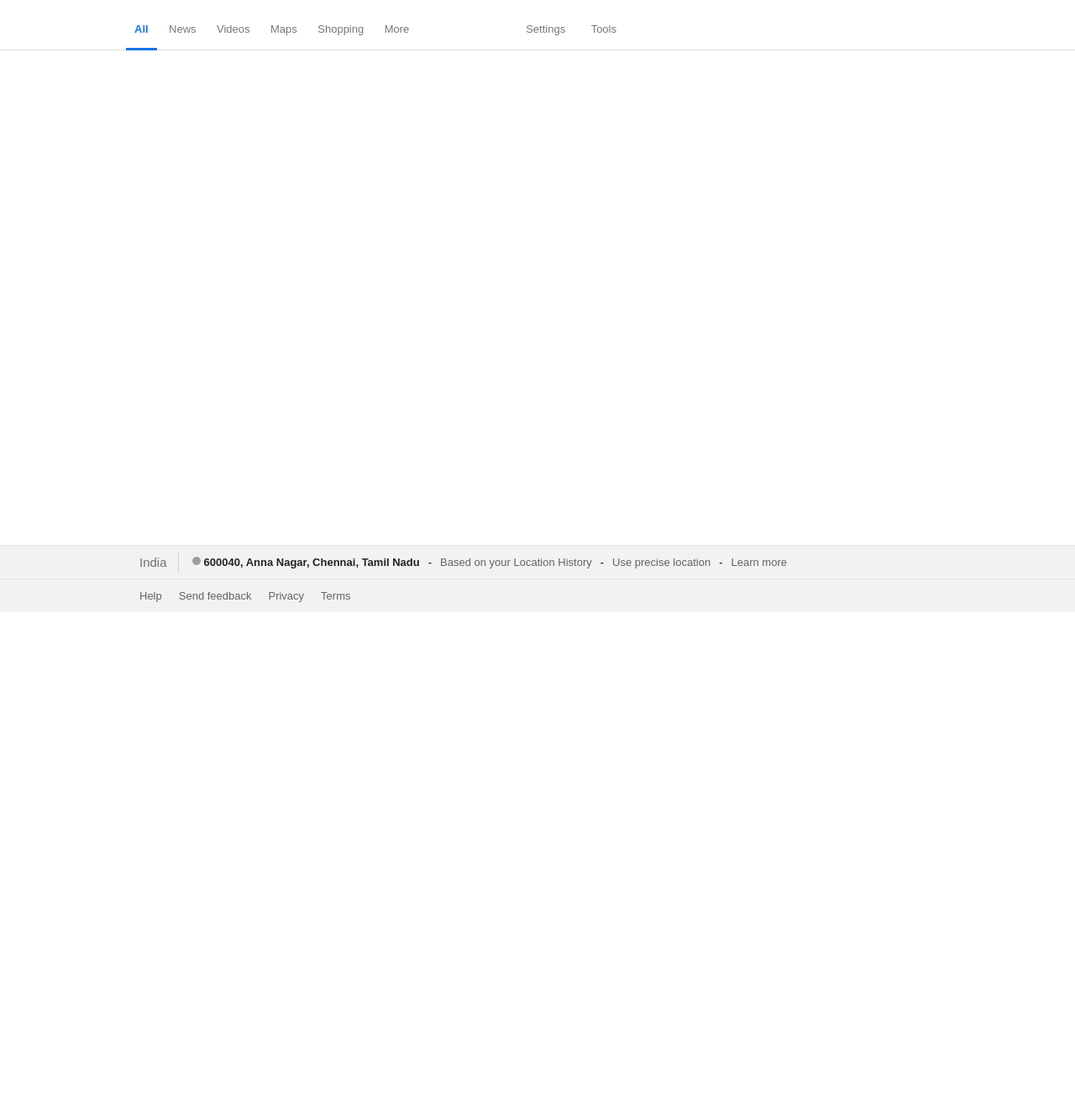
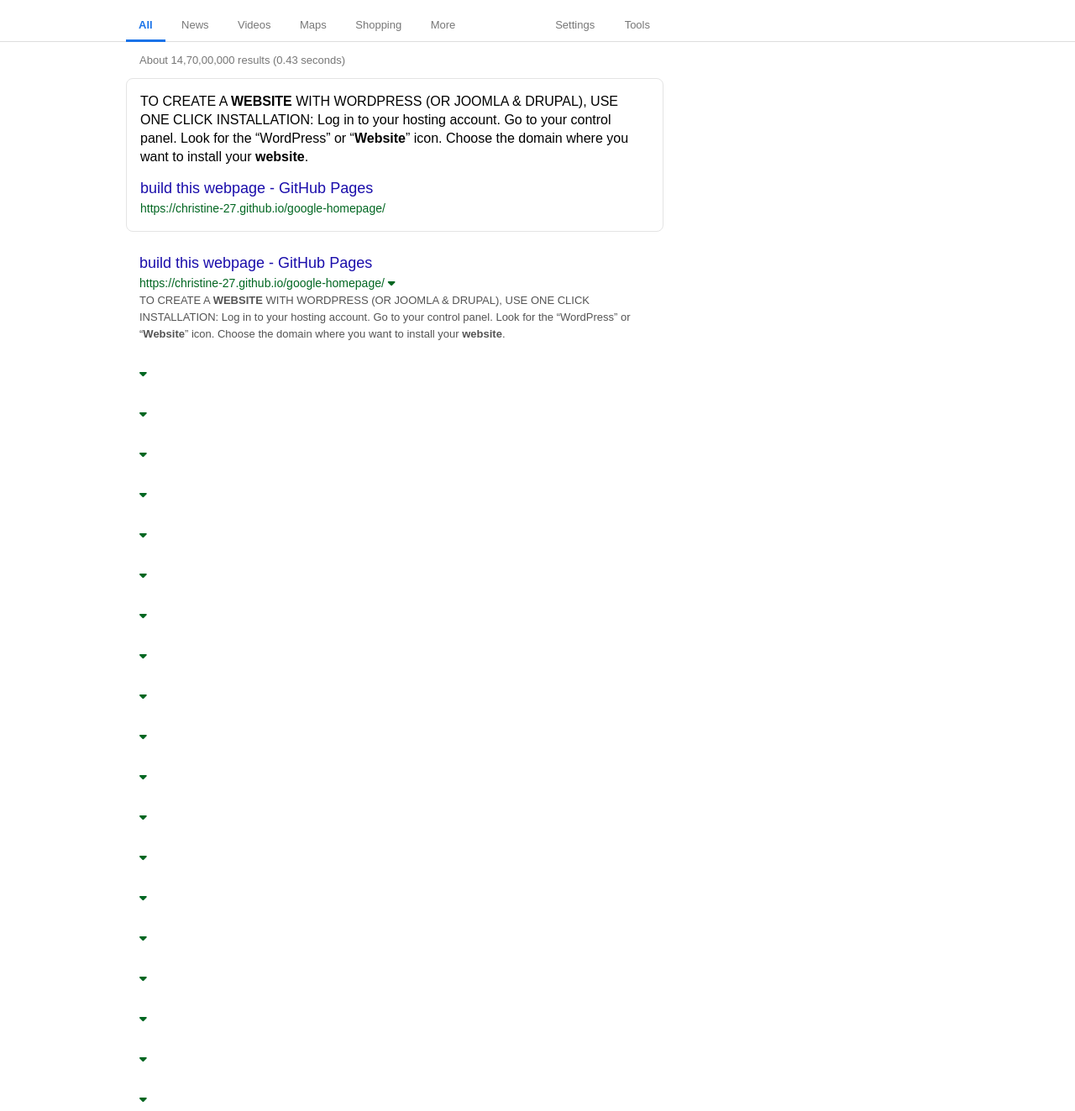
Before and after one commit to Mugilan23/google-search-results, a plain HTML site: page index.html in a window 1280 px wide. Shown: the part 71-1394 px from the top of the page at 84% size. Before the commit the page ends 800 px from the top, so only its background shows below. Drawn offline with Linux system fonts and the light colour scheme.

Commit message:
Add result template

```diff
--- a/index.html
+++ b/index.html
@@ -37,7 +37,166 @@
 		</div>
 	</header>
 
-	<main></main>
+	<main>
+		<p id="result-stats">About 14,70,00,000 results (0.43 seconds)</p>
+		<div id="main-result">
+			<p class="result-big">TO CREATE A <strong>WEBSITE</strong> WITH WORDPRESS (OR JOOMLA & DRUPAL), USE ONE
+				CLICK
+				INSTALLATION: Log
+				in to your
+				hosting account. Go to your control panel. Look for the “WordPress” or “<strong>Website</strong>” icon.
+				Choose the domain
+				where you want to install your <strong>website</strong>.</p>
+			<a href="#">
+				<cite>https://christine-27.github.io/google-homepage/</cite>
+				<h3>build this webpage - GitHub Pages</h3>
+			</a>
+		</div>
+		<div class="result">
+			<a href="#">
+				<cite>https://christine-27.github.io/google-homepage/ <i class="fas fa-caret-down"></i></cite>
+				<h3>build this webpage - GitHub Pages</h3>
+			</a>
+			<p>TO CREATE A <strong>WEBSITE</strong> WITH WORDPRESS (OR JOOMLA & DRUPAL), USE ONE CLICK INSTALLATION: Log
+				in to your
+				hosting account. Go to your control panel. Look for the “WordPress” or “<strong>Website</strong>” icon.
+				Choose the domain
+				where you want to install your <strong>website</strong>.</p>
+		</div>
+		<div class="result">
+			<a href="#">
+				<cite> <i class="fas fa-caret-down"></i></cite>
+				<h3></h3>
+			</a>
+			<p></p>
+		</div>
+		<div class="result">
+			<a href="#">
+				<cite> <i class="fas fa-caret-down"></i></cite>
+				<h3></h3>
+			</a>
+			<p></p>
+		</div>
+		<div class="result">
+			<a href="#">
+				<cite> <i class="fas fa-caret-down"></i></cite>
+				<h3></h3>
+			</a>
+			<p></p>
+		</div>
+		<div class="result">
+			<a href="#">
+				<cite> <i class="fas fa-caret-down"></i></cite>
+				<h3></h3>
+			</a>
+			<p></p>
+		</div>
+		<div class="result">
+			<a href="#">
+				<cite> <i class="fas fa-caret-down"></i></cite>
+				<h3></h3>
+			</a>
+			<p></p>
+		</div>
+		<div class="result">
+			<a href="#">
+				<cite> <i class="fas fa-caret-down"></i></cite>
+				<h3></h3>
+			</a>
+			<p></p>
+		</div>
+		<div class="result">
+			<a href="#">
+				<cite> <i class="fas fa-caret-down"></i></cite>
+				<h3></h3>
+			</a>
+			<p></p>
+		</div>
+		<div class="result">
+			<a href="#">
+				<cite> <i class="fas fa-caret-down"></i></cite>
+				<h3></h3>
+			</a>
+			<p></p>
+		</div>
+		<div class="result">
+			<a href="#">
+				<cite> <i class="fas fa-caret-down"></i></cite>
+				<h3></h3>
+			</a>
+			<p></p>
+		</div>
+		<div class="result">
+			<a href="#">
+				<cite> <i class="fas fa-caret-down"></i></cite>
+				<h3></h3>
+			</a>
+			<p></p>
+		</div>
+		<div class="result">
+			<a href="#">
+				<cite> <i class="fas fa-caret-down"></i></cite>
+				<h3></h3>
+			</a>
+			<p></p>
+		</div>
+		<div class="result">
+			<a href="#">
+				<cite> <i class="fas fa-caret-down"></i></cite>
+				<h3></h3>
+			</a>
+			<p></p>
+		</div>
+		<div class="result">
+			<a href="#">
+				<cite> <i class="fas fa-caret-down"></i></cite>
+				<h3></h3>
+			</a>
+			<p></p>
+		</div>
+		<div class="result">
+			<a href="#">
+				<cite> <i class="fas fa-caret-down"></i></cite>
+				<h3></h3>
+			</a>
+			<p></p>
+		</div>
+		<div class="result">
+			<a href="#">
+				<cite> <i class="fas fa-caret-down"></i></cite>
+				<h3></h3>
+			</a>
+			<p></p>
+		</div>
+		<div class="result">
+			<a href="#">
+				<cite> <i class="fas fa-caret-down"></i></cite>
+				<h3></h3>
+			</a>
+			<p></p>
+		</div>
+		<div class="result">
+			<a href="#">
+				<cite> <i class="fas fa-caret-down"></i></cite>
+				<h3></h3>
+			</a>
+			<p></p>
+		</div>
+		<div class="result">
+			<a href="#">
+				<cite> <i class="fas fa-caret-down"></i></cite>
+				<h3></h3>
+			</a>
+			<p></p>
+		</div>
+		<div class="result">
+			<a href="#">
+				<cite> <i class="fas fa-caret-down"></i></cite>
+				<h3></h3>
+			</a>
+			<p></p>
+		</div>
+	</main>
 
 	<footer>
 		<div id="top">
--- a/style.css
+++ b/style.css
@@ -31,7 +31,7 @@
   border-radius: 40px;
   margin-left: 25px;
   height: 45px;
-  width: 600px;
+  width: 640px;
 }
 
 #search-bar input {
@@ -95,8 +95,8 @@
   flex-direction: row;
   align-items: center;
   justify-content: space-between;
-  height: 50px;
-  width: 600px;
+  height: 40px;
+  width: 640px;
   margin-left: 150px;
 }
 
@@ -105,14 +105,14 @@
   text-decoration: none;
   font-size: 13px;
   margin: 0;
-  padding: 0 10px;
+  padding: 0 15px;
 }
 
 #left a:first-child {
   color: #1a73e8;
   border-bottom: 3px solid #1a73e8;
   font-weight: bold;
-  padding-bottom: 15px;
+  padding-bottom: 10px;
 }
 #left a:first-child:hover {
   color: #1a73e8;
@@ -135,7 +135,7 @@
 }
 
 footer {
-  position: absolute;
+  position: relative;
   width: 100%;
   background: #f2f2f2;
   left: 0;
@@ -199,3 +199,83 @@
   margin-left: 0;
   margin-right: 20px;
 }
+
+main {
+  width: 640px;
+  margin-left: 150px;
+}
+
+main a {
+  text-decoration: none;
+}
+
+#result-stats {
+  line-height: 43px;
+  padding-left: 16px;
+  padding-right: 8px;
+  font-size: small;
+  color: #777;
+}
+
+#main-result {
+  border: 1px solid #e4e4e4;
+  padding: 16px;
+  border-radius: 8px;
+  margin-bottom: 26px;
+}
+
+.result-big {
+  font-size: 16px;
+  line-height: 1.375;
+  padding-bottom: 15px;
+}
+
+#main-result a {
+  display: flex;
+  flex-direction: column-reverse;
+  margin: 0;
+}
+
+#main-result a h3,
+.result h3 {
+  font-size: 18px;
+  line-height: 1.33;
+  color: #1a0dab;
+  font-weight: normal;
+}
+
+#main-result a cite,
+.result cite {
+  font-size: 14px;
+  line-height: 1.43;
+  padding-top: 1px;
+  padding-bottom: 1px;
+  color: #006621;
+  font-style: normal;
+  text-decoration: none;
+}
+
+.result {
+  padding-left: 16px;
+  margin-bottom: 26px;
+}
+
+.result a {
+  display: flex;
+  flex-direction: column-reverse;
+  margin: 0;
+}
+
+.result a h3:hover,
+.result a cite:hover ~ h3,
+#main-result a h3:hover,
+#main-result a cite:hover ~ h3 {
+  text-decoration: underline;
+}
+
+.result p {
+  line-height: 1.54;
+  color: #545454;
+  word-wrap: break-word;
+  font-size: small;
+}
```
